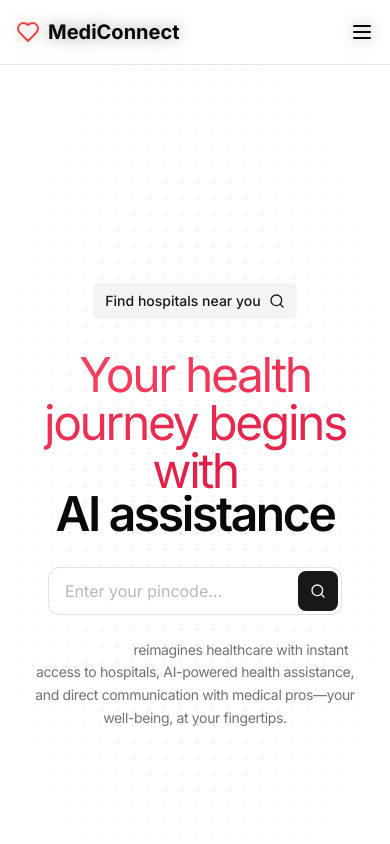
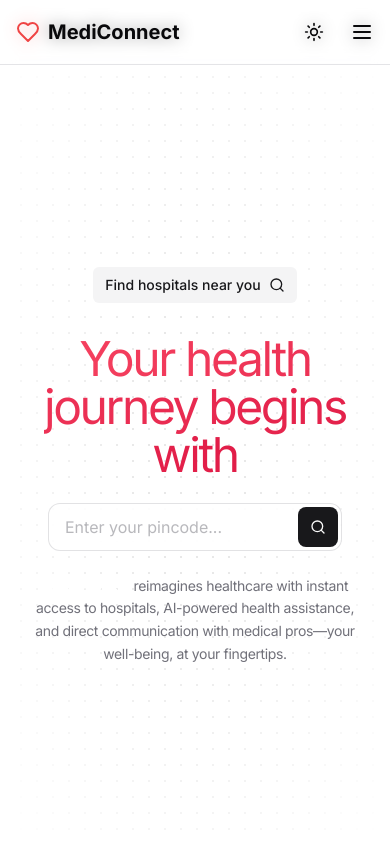
Before and after one commit to ayush-that/Nosu-AI-Hackathon, a Next.js app: page / in a window 390 px wide. Shown: the top 844 px of the page. Built offline with nearby package versions, Linux system fonts and the light colour scheme.

Commit message:
Refactor import statement in LandingPage component for Hero component

```diff
--- a/app/page.tsx
+++ b/app/page.tsx
@@ -1,4 +1,4 @@
-import { Hero } from "@/components/Landing/Hero";
+import  Hero  from "@/components/Landing/Hero";
 import Feature from "@/components/Landing/Feature";
 import Footer from "@/components/Landing/Footer";
 import { Testimonials } from "@/components/Landing/Testinomial";
@@ -10,7 +10,7 @@ export default function LandingPage() {
     <div className="flex min-h-screen flex-col">
       <Header />
       <main className="flex-1">
-        <section className="flex flex-col items-center px-4 space-y-8 py-0 md:-mt-10">
+        <section className="flex flex-col items-center px-4  py-0 md:-mt-10 sm:-mt-5 -mt-10">
           <div className="container max-w-4xl mx-auto text-center space-y-5 ">
             <Hero />
             <Feature />
--- a/components/Landing/Footer.tsx
+++ b/components/Landing/Footer.tsx
@@ -16,26 +16,9 @@ import {
 } from "react-icons/fa";
 import Link from "next/link";
 
-function Footer() {
+export default function Footer() {
   return (
     <footer className="w-full bg-background/80 border-t border-muted/20">
-      {/* Emergency Banner */}
-      <div className="w-full bg-rose-500 py-2">
-        <div className="container mx-auto px-4">
-          <div className="flex flex-col sm:flex-row justify-between items-center text-white">
-            <div className="flex items-center gap-2">
-              <FaPhone className="h-4 w-4 animate-pulse" />
-              <span className="text-sm font-semibold">
-                24/7 Emergency: 1-800-MED-HELP
-              </span>
-            </div>
-            <span className="text-sm hidden sm:block">
-              Always Available for Your Care
-            </span>
-          </div>
-        </div>
-      </div>
-
       {/* Main Footer Content */}
       <div className="w-full px-4 py-12">
         <div className="grid grid-cols-1 md:grid-cols-2 lg:grid-cols-4 gap-8 lg:gap-12">
@@ -275,8 +258,22 @@ function Footer() {
           </div>
         </div>
       </div>
+      {/* Emergency Banner */}
+      <div className="w-full bg-rose-500 py-2">
+        <div className="container mx-auto px-4">
+          <div className="flex flex-col sm:flex-row justify-between items-center text-white">
+            <div className="flex items-center gap-2">
+              <FaPhone className="h-4 w-4 animate-pulse" />
+              <span className="text-sm font-semibold">
+                24/7 Emergency: 1-800-MED-HELP
+              </span>
+            </div>
+            <span className="text-sm hidden sm:block">
+              Always Available for Your Care
+            </span>
+          </div>
+        </div>
+      </div>
     </footer>
   );
 }
-
-export default Footer;
--- a/components/Landing/Hero.tsx
+++ b/components/Landing/Hero.tsx
@@ -6,7 +6,7 @@ import { MoveRight, PhoneCall, Search } from "lucide-react";
 import { Button } from "@/components/ui/button";
 import { SearchForm } from "../search-form";
 
-function Hero() {
+export default function Hero() {
   const [titleNumber, setTitleNumber] = useState(0);
   const titles = useMemo(
     () => [
@@ -36,9 +36,9 @@ function Hero() {
         <div className="absolute inset-0 bg-background [mask-image:radial-gradient(ellipse_at_center,transparent_20%,black)]" />
       </div>
 
-      <div className="container relative z-10 mx-auto max-w-[1200px] px-4 flex items-center justify-center">
+      <div className="container relative z-10 mx-auto max-w-[1200px] px-4 flex items-center justify-center =">
         <div className="flex gap-8 py-12 lg:py-10 items-center justify-center flex-col text-center">
-          <div className="mt-10">
+          <div className="mt-10 md:mt-6">
             <Button variant="secondary" size="sm" className="gap-2">
               Find hospitals near you <Search className="w-4 h-4" />
             </Button>
@@ -49,7 +49,7 @@ function Hero() {
                 Your health journey begins with
               </span>
               <span className="relative flex w-full justify-center overflow-hidden text-center md:pb-4 md:pt-1">
-                &nbsp;
+
                 {titles.map((title, index) => (
                   <motion.span
                     key={index}
@@ -75,9 +75,10 @@ function Hero() {
             </h1>
             <SearchForm />
             <p className="text-sm md:text-xl leading-relaxed tracking-tight text-muted-foreground max-w-2xl text-center mx-auto">
-              <span className="font-bold text-white italic">MediConnect</span> reimagines healthcare with instant access to
-              hospitals, AI-powered health assistance, and direct communication
-              with medical pros—your well-being, at your fingertips.
+              <span className="font-bold text-white italic">MediConnect</span>{" "}
+              reimagines healthcare with instant access to hospitals, AI-powered
+              health assistance, and direct communication with medical pros—your
+              well-being, at your fingertips.
             </p>
           </div>
         </div>
@@ -85,5 +86,3 @@ function Hero() {
     </div>
   );
 }
-
-export { Hero };
--- a/components/Landing/header.tsx
+++ b/components/Landing/header.tsx
@@ -70,13 +70,11 @@ export default function Header() {
     <header className="fixed top-0 left-0 right-0 z-50 border-b bg-background/95 backdrop-blur supports-[backdrop-filter]:bg-background/60">
       <div className="container mx-auto px-4">
         <nav className="flex h-16 items-center justify-between">
-          {/* Logo */}
           <Link href="/" className="flex items-center space-x-2">
             <Heart className="h-6 w-6 text-red-500" />
             <span className="text-xl font-bold">MediConnect</span>
           </Link>
 
-          {/* Desktop Navigation */}
           <div className="hidden md:flex md:items-center md:space-x-6">
             <NavigationMenu>
               <NavigationMenuList>
@@ -129,13 +127,18 @@ export default function Header() {
             </div>
           </div>
 
-          {/* Mobile Navigation Toggle */}
-          <button className="md:hidden" onClick={() => setIsOpen(!isOpen)}>
-            {isOpen ? <X className="h-6 w-6" /> : <Menu className="h-6 w-6" />}
-          </button>
+          <div className="md:hidden flex items-center space-x-4">
+            <ThemeToggle />
+            <button onClick={() => setIsOpen(!isOpen)}>
+              {isOpen ? (
+                <X className="h-6 w-6" />
+              ) : (
+                <Menu className="h-6 w-6" />
+              )}
+            </button>
+          </div>
         </nav>
 
-        {/* Mobile Navigation Menu */}
         {isOpen && (
           <div className="md:hidden">
             <div className="space-y-4 px-4 pb-4 pt-2">
--- a/components/ui/header.tsx
+++ /dev/null
@@ -1 +0,0 @@
-export { default as Header } from "../Landing/header";
```
